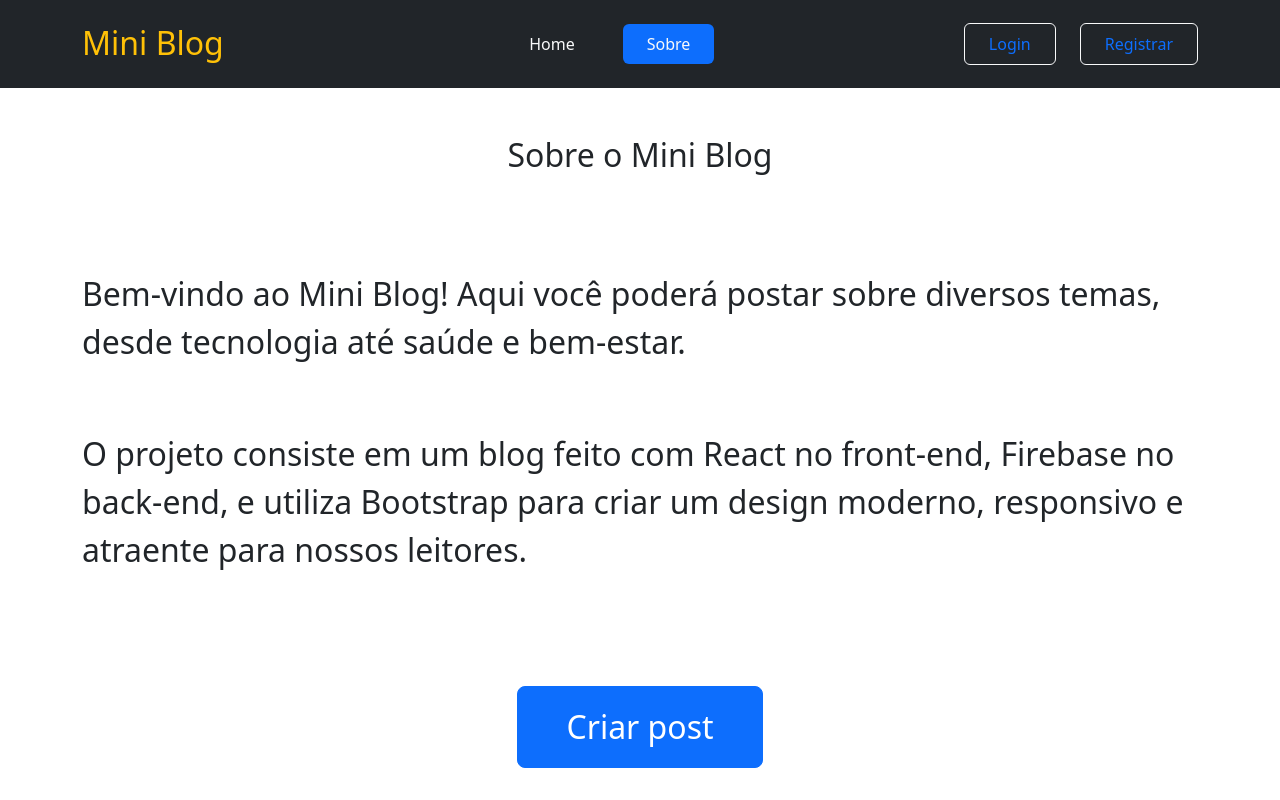
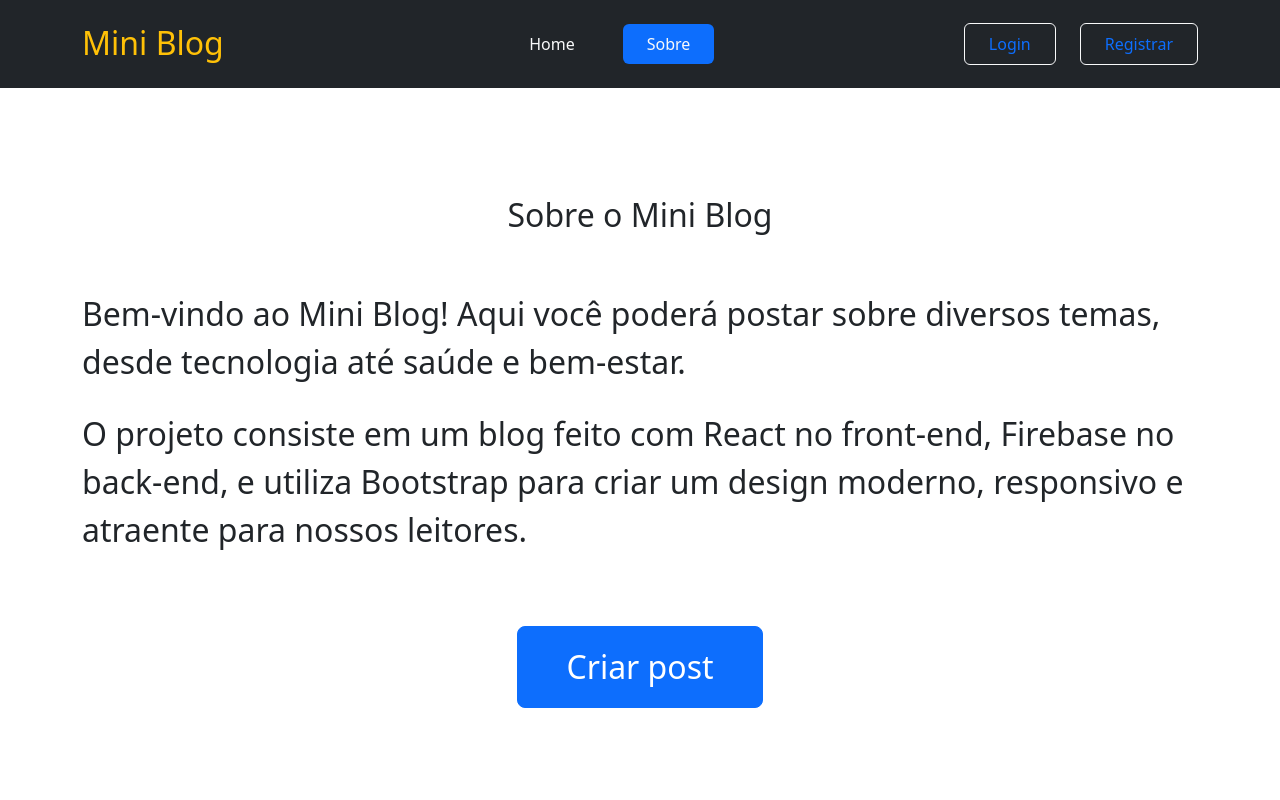
Before and after one commit to aleretamero/miniblog, a React (Create React App) app: page /about in a window 1280 px wide. Shown: the top 800 px of the page. Built offline with nearby package versions, Linux system fonts and the light colour scheme; no server answers.

Commit message:
Update index.jsx

```diff
--- a/src/pages/About/index.jsx
+++ b/src/pages/About/index.jsx
@@ -2,7 +2,7 @@ import { Link } from 'react-router-dom';
 
 const About = () => {
   return (
-    <div className="container mt-5 min-vh-100 d-flex flex-column justify-content-center align-items-center gap-5">
+    <div className="container mt-5 min-vh-100 d-flex flex-column justify-content-center align-items-center gap-2">
       <h2 className="my-5">
         Sobre o Mini <span>Blog</span>
       </h2>
```
